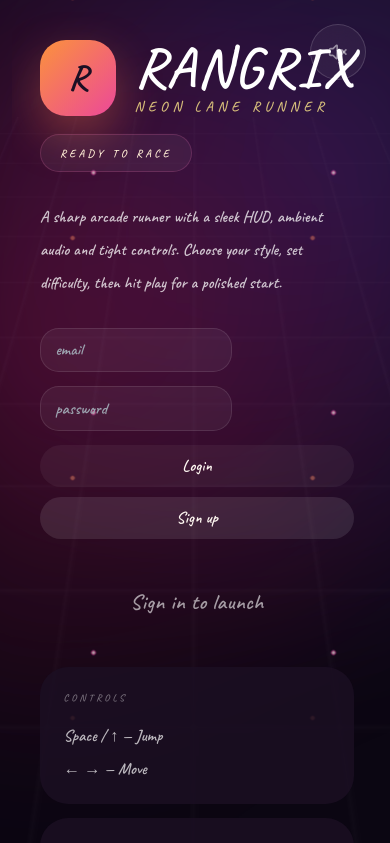
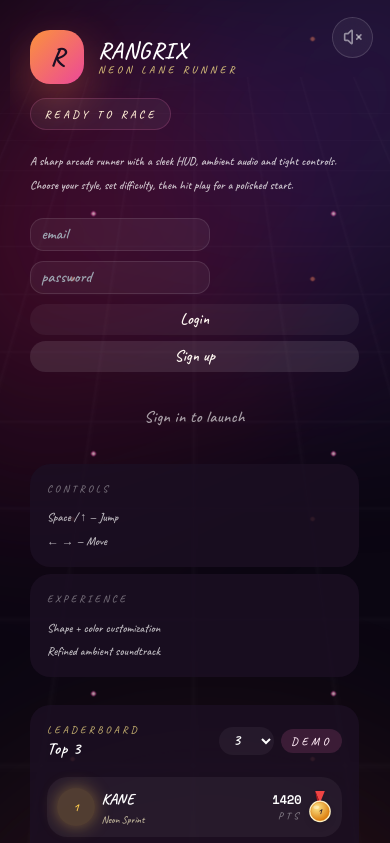
Before and after one commit to rsemwal1711/Rangrix, a React (Vite) app in the folder Frontend/: page / in a window 390 px wide. Shown: the top 843 px of the page. Built offline with nearby package versions, Linux system fonts and the light colour scheme; the HTML template or start-up script is replaced by a standard one.

Commit message:
fix: improve mobile controls, layout, and audio toggle

```diff
--- a/Frontend/index.html
+++ b/Frontend/index.html
@@ -4,6 +4,7 @@
     <meta charset="UTF-8" />
     <meta name="viewport" content="width=device-width, initial-scale=1.0, maximum-scale=1.0, user-scalable=no" />
     <title>RANGRIX</title>
+      <link rel="icon" type="image/png" href="./src/assets/logo.png" />
     <link href="https://fonts.googleapis.com/css2?family=Caveat:wght@600;700&family=Bebas+Neue&family=Poppins:wght@400;500;600&family=Space+Mono&display=swap" rel="stylesheet">
   </head>
   <body>
--- a/Frontend/src/App.tsx
+++ b/Frontend/src/App.tsx
@@ -370,9 +370,15 @@ export default function App() {
         />
       )}
       <div className="stage relative min-h-screen w-full flex items-center justify-center overflow-y-auto overflow-x-hidden px-4 py-6 alive-bg">
-        <div className="absolute top-4 right-4 z-20">
-          <AudioToggleButton />
-        </div>
+
+        {/* <div
+  className="fixed top-4 right-4 z-50 pointer-events-auto"
+  style={{ paddingTop: "env(safe-area-inset-top)", paddingRight: "env(safe-area-inset-right)" }}
+> */}
+
+  <AudioToggleButton />
+
+{/* </div> */}
         <SparkleTrail />
         <div className="bg-aurora" />
         <div className="bg-grid" />
@@ -382,7 +388,7 @@ export default function App() {
           <audio ref={audioElRef} src={customAudioUrl} preload="auto" />
         )}
 
-        <div className={`relative z-10 w-full ${isPlaying ? "max-w-[720px] h-[72vh] max-h-[90vh]" : "max-w-[1200px]"}`}>
+        <div className={`relative z-10 w-full ${isPlaying ? "max-w-[720px] h-[72dvh] max-h-[90dvh]" : "max-w-[1200px]"}`}>
 
           {isPlaying && (
             <div className="frame-inner">
--- a/Frontend/src/audio/AudioToggleButton.tsx
+++ b/Frontend/src/audio/AudioToggleButton.tsx
@@ -6,10 +6,13 @@ export function AudioToggleButton() {
 
   return (
     <button
-      onClick={toggleMute}
+      onClick={(e) => {
+        e.stopPropagation();
+        toggleMute();
+      }}
       aria-label={muted ? "Unmute sound" : "Mute sound"}
+      style={{ position: "fixed", top: "1.25rem", right: "1.25rem", zIndex: 999, touchAction: "manipulation" }}
       className={`
-        fixed top-5 right-5 z-50
         flex items-center justify-center
         w-12 h-12 rounded-full
         border backdrop-blur-md
--- a/Frontend/src/components/GameCanvas.tsx
+++ b/Frontend/src/components/GameCanvas.tsx
@@ -138,7 +138,14 @@ export default function GameCanvas({
     return () => window.removeEventListener("keydown", handleKeyDown);
   }, [engineRef]);
 
-  const handleTap = (e: React.PointerEvent<HTMLDivElement>) => {
+  // Swipe-to-move, tap-to-jump (pointer events cover touch, mouse, and pen)
+  const pointerStart = useRef({ x: 0, y: 0, time: 0, id: -1 });
+
+  const SWIPE_THRESHOLD = 40; // px — min distance to count as a swipe
+  const TAP_MAX_DURATION = 250; // ms — max time for a "tap"
+  const TAP_MAX_MOVEMENT = 15; // px — max drift to still count as a tap
+
+  const handlePointerDown = (e: React.PointerEvent<HTMLDivElement>) => {
     const engine = engineRef.current;
     if (!engine) return;
 
@@ -147,24 +154,51 @@ export default function GameCanvas({
       return;
     }
 
-    const container = containerRef.current;
-    if (!container) return;
-    const rect = container.getBoundingClientRect();
-    const relativeX = e.clientX - rect.left;
-    const half = rect.width / 2;
+    pointerStart.current = {
+      x: e.clientX,
+      y: e.clientY,
+      time: Date.now(),
+      id: e.pointerId,
+    };
+  };
 
-    if (relativeX < half) {
-      engine.moveLeft();
+  const handlePointerUp = (e: React.PointerEvent<HTMLDivElement>) => {
+    const engine = engineRef.current;
+    if (!engine) return;
+    if (engine.state !== "playing") return;
+    if (e.pointerId !== pointerStart.current.id) return;
+
+    const dx = e.clientX - pointerStart.current.x;
+    const dy = e.clientY - pointerStart.current.y;
+    const dt = Date.now() - pointerStart.current.time;
+    const absDx = Math.abs(dx);
+    const absDy = Math.abs(dy);
+
+    // Short tap with minimal movement -> jump
+    if (dt < TAP_MAX_DURATION && absDx < TAP_MAX_MOVEMENT && absDy < TAP_MAX_MOVEMENT) {
+      engine.boost();
+      return;
+    }
+
+    // Dominant horizontal movement -> lane swipe
+    if (absDx > absDy) {
+      if (absDx > SWIPE_THRESHOLD) {
+        if (dx > 0) engine.moveRight();
+        else engine.moveLeft();
+      }
     } else {
-      engine.moveRight();
+      // Swipe up -> also jump
+      if (dy < -SWIPE_THRESHOLD) {
+        engine.boost();
+      }
     }
-    engine.boost();
   };
 
   return (
     <div
       ref={containerRef}
-      onPointerDown={handleTap}
+      onPointerDown={handlePointerDown}
+      onPointerUp={handlePointerUp}
       className={`relative w-full h-full touch-none select-none overflow-hidden rounded-2xl border border-white/10`}
     >
       <canvas ref={canvasRef} className="absolute inset-0 block" />
--- a/Frontend/src/index.css
+++ b/Frontend/src/index.css
@@ -475,3 +475,85 @@ input[type="range"]::-webkit-slider-thumb:hover { transform: scale(1.15); }
   0%, 82% { opacity: 1; }
   100% { opacity: 0; }
 }
+
+
+/* ============================================================
+   MOBILE FIXES — small screens
+   ============================================================ */
+
+@media (max-width: 640px) {
+  /* 118% base font + cursive Caveat font makes everything
+     oversized and causes text wrapping/overflow on phones */
+  html {
+    font-size: 92%;
+  }
+
+  /* Prevent any horizontal scroll caused by decorative elements */
+  body, .stage {
+    overflow-x: hidden !important;
+    max-width: 100vw;
+  }
+
+  .stage {
+    padding: 10px !important;
+  }
+
+  /* iOS Safari zooms in on any input with font-size < 16px —
+     force 16px on all form fields regardless of Tailwind classes */
+  input, select, textarea, button {
+    font-size: 16px !important;
+  }
+
+  /* Sun decoration was overflowing/clipping oddly on narrow viewports */
+  .rx-sun {
+    width: 180px;
+    height: 180px;
+    top: -50px;
+    right: -50px;
+    opacity: 0.6;
+  }
+
+  /* Game frame: use dvh instead of vh so mobile browser UI
+     (address bar) doesn't cut off the canvas */
+  .frame-inner {
+    height: 100%;
+  }
+
+  /* Intro hero: shrink title + icon so header doesn't wrap awkwardly */
+  .rx-display {
+    font-size: 2.1rem !important;
+    line-height: 1.1;
+  }
+
+  /* Reduce big padding on cards/panels to reclaim screen space */
+  .rounded-\[32px\], .rounded-\[26px\] {
+    border-radius: 20px !important;
+  }
+}
+
+@media (max-width: 480px) {
+  html {
+    font-size: 85%;
+  }
+
+  .rx-display {
+    font-size: 1.7rem !important;
+  }
+
+  /* Stack color/shape swatch buttons a bit tighter */
+  .gap-3 {
+    gap: 0.5rem !important;
+  }
+}
+
+/* Fix 100vh mobile viewport bug (address bar resize jank) globally,
+   for any element using the CSS var below instead of vh directly */
+:root {
+  --app-height: 100vh;
+}
+
+@supports (height: 100dvh) {
+  :root {
+    --app-height: 100dvh;
+  }
+}
```
Also changed, not shown: Frontend/src/assets/logo.png (added).
